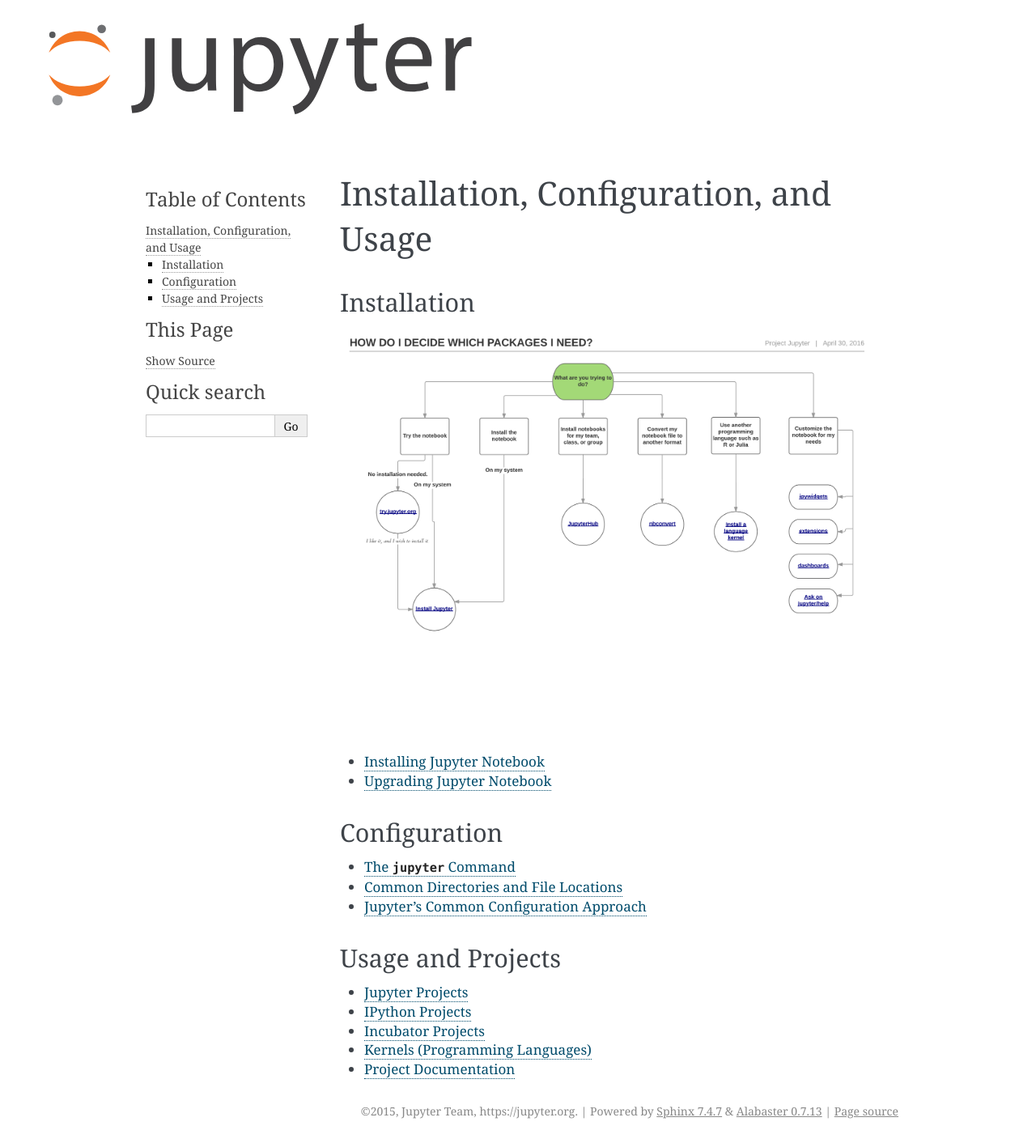
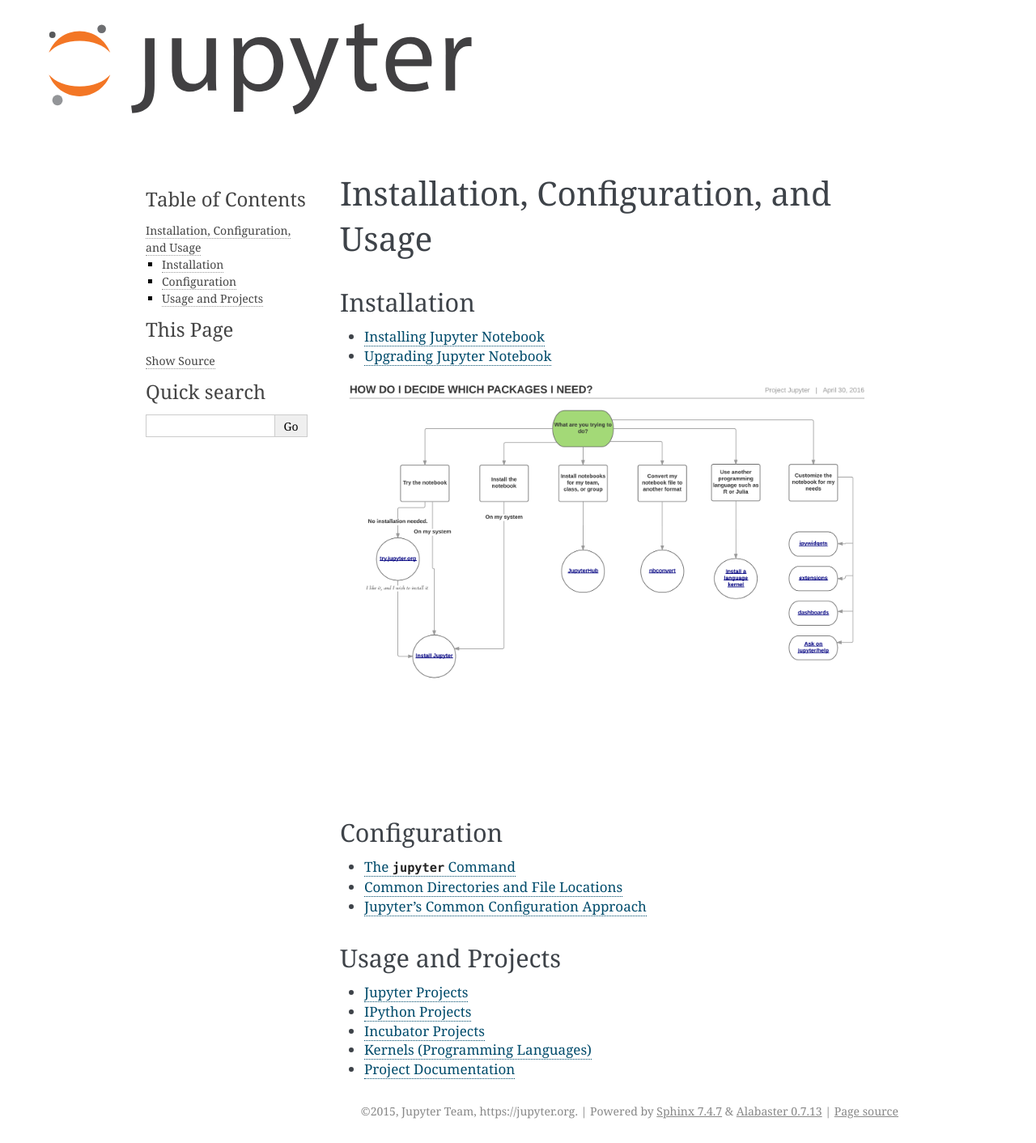
Before and after one commit to jupyter/jupyter, a Sphinx documentation site: the page built from docs/source/projects/content-projects.rst, in a window 1280 px wide. Shown: the whole page at 81% size. Built offline with Sphinx 7.4.7, drawn with Linux system fonts in a browser that asks for light colours; pages that are not in the unit, such as notebooks, are missing from menus.

Commit message:
Reorder the content location

```diff
--- a/docs/source/projects/content-projects.rst
+++ b/docs/source/projects/content-projects.rst
@@ -3,14 +3,15 @@
 
 Installation
 ------------
-.. image:: ../_static/_images/DecideProject_v2.png
-   :width: 100%
 
 .. toctree::
    :maxdepth: 1
 
    ../install
    upgrade-notebook
+
+.. image:: ../_static/_images/DecideProject_v2.png
+   :width: 100%
 
 Configuration
 -------------
```
